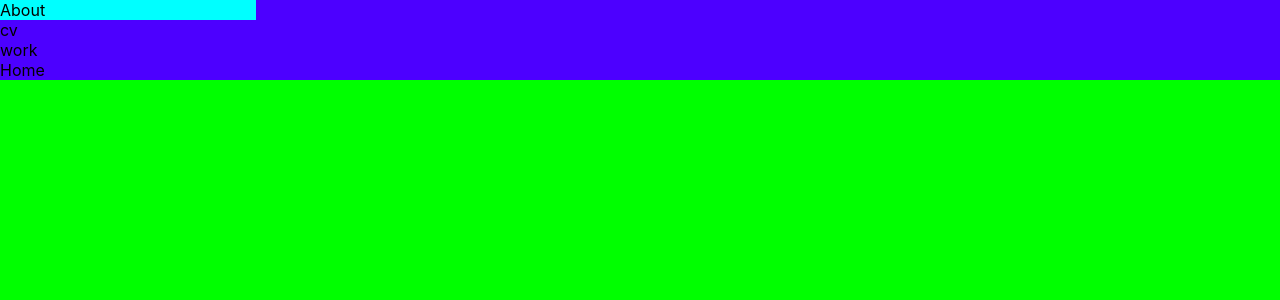
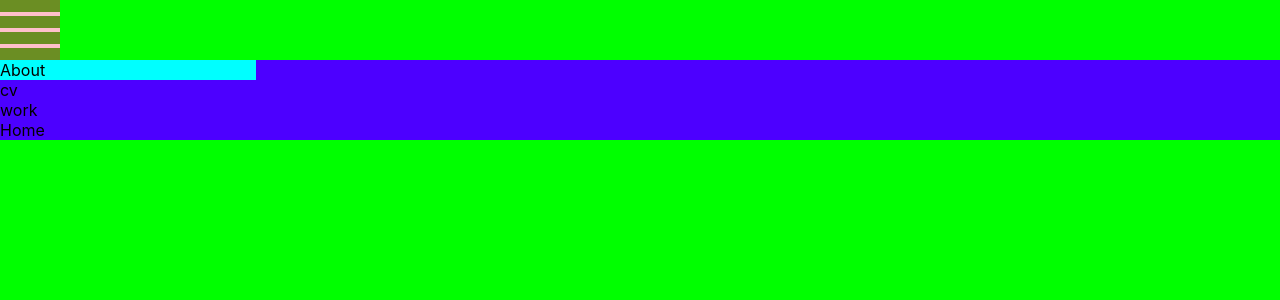
Before and after one commit to mariaekmaan1991/nextJsPortfolio, a Next.js app: page / in a window 1280 px wide. Both pictures are taken after a click on the element 60 px from the left and 60 px from the top of the page. Shown: the top 300 px of the page. Built offline with nearby package versions, Linux system fonts and the light colour scheme.

Commit message:
can se menu

```diff
--- a/src/components/navbar.js
+++ b/src/components/navbar.js
@@ -30,7 +30,8 @@ export default function NavBar() {
     <>
       <HamburgerMenu setMenuOpen={setMenuOpen} menuOpen={menuOpen} />
       {menuOpen && (
-        <div className={styles.BackgroundMenu}>
+        <div className={styles.BackgroundNav}>
+          <HamburgerMenu setMenuOpen={setMenuOpen} menuOpen={menuOpen} />
           <nav ref={ref} className={styles.NavBarMainBox}>
             <div className={styles.NavBarLink}>
               <Link href="/about">
--- a/styles/NavBar.module.scss
+++ b/styles/NavBar.module.scss
@@ -1,4 +1,4 @@
-.BackgroundMenu{
+.BackgroundNav{
  //background: rgba(255, 255, 255, 0.7);
  background-color: rgb(0, 255, 0);
  position: fixed;
```
